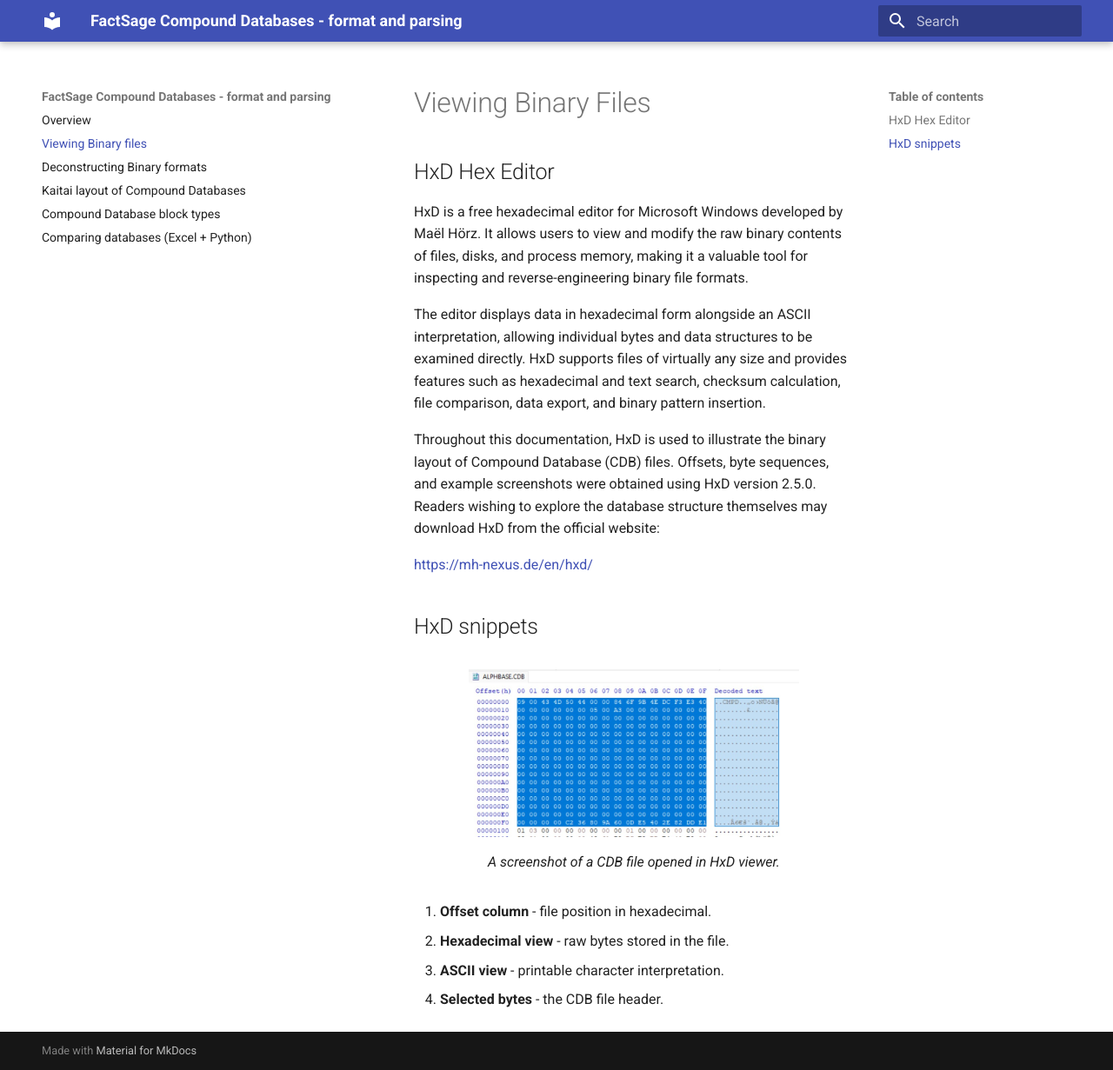
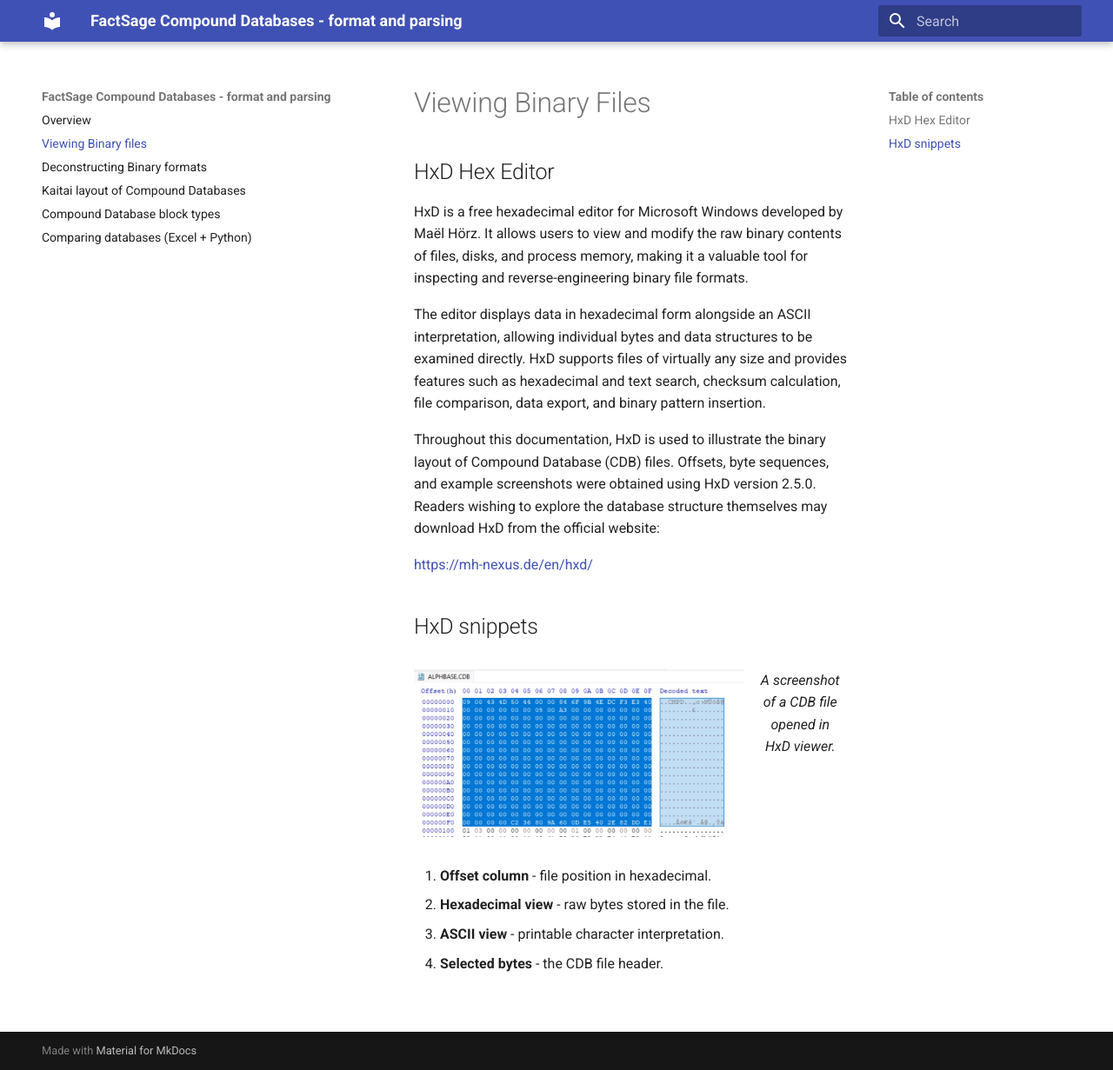
Before and after one commit to evnekdev/factsage-compound-docs, an MkDocs documentation site: the page built from docs/binary-viewing.md, in a window 1280 px wide and 1231 px high. Shown: the whole window at 87% size. Built offline with MkDocs 1.6.1 and Material for MkDocs 9.7.7, drawn with Linux system fonts in a browser that asks for light colours.

Commit message:
Update binary-viewing.md

```diff
--- a/docs/binary-viewing.md
+++ b/docs/binary-viewing.md
@@ -13,7 +13,7 @@ Throughout this documentation, HxD is used to illustrate the binary layout of Co
 ## HxD snippets
 
 <figure markdown>
-  ![HxD showing the CDB file header](images/hxd-overview.jpg){ width="75%" .left}
+  ![HxD showing the CDB file header](images/hxd-overview.jpg){ width="75%" align=left}
   <figcaption>A screenshot of a CDB file opened in HxD viewer. </figcaption>
 </figure>
 
```
